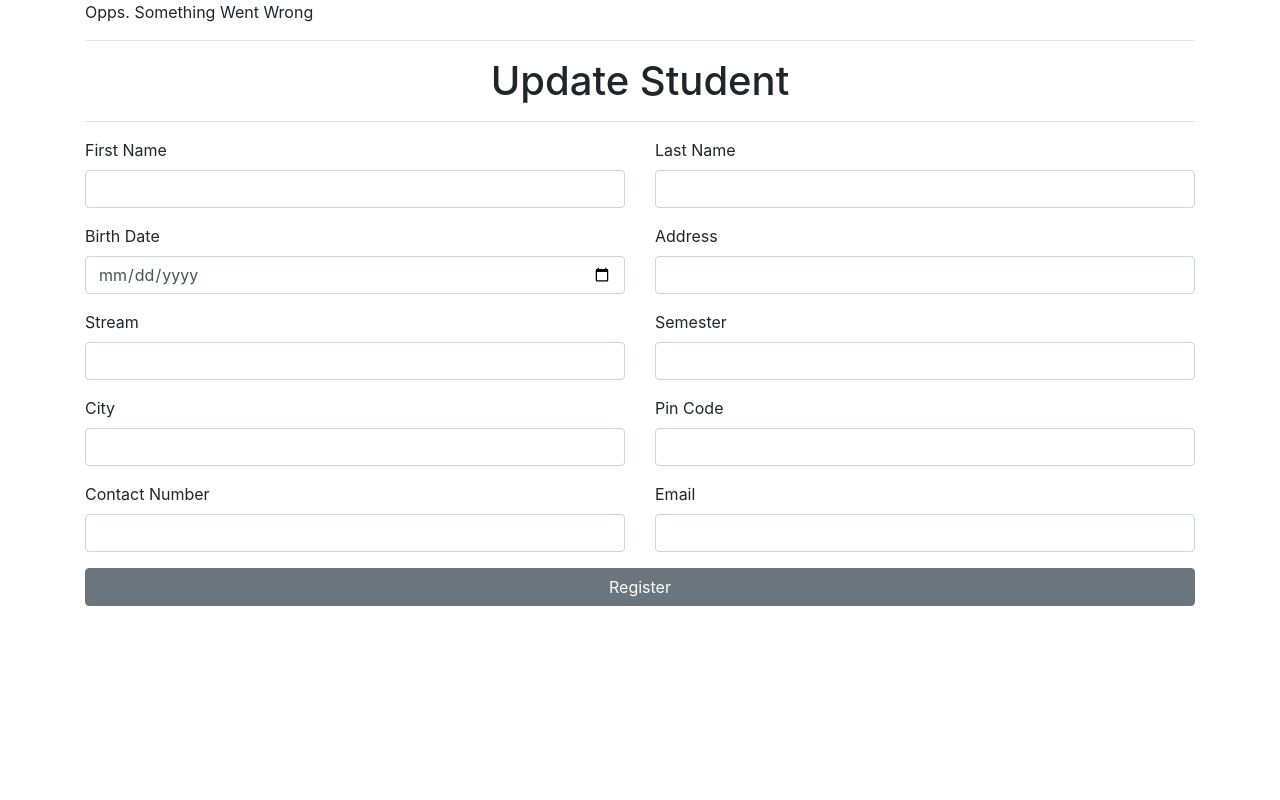
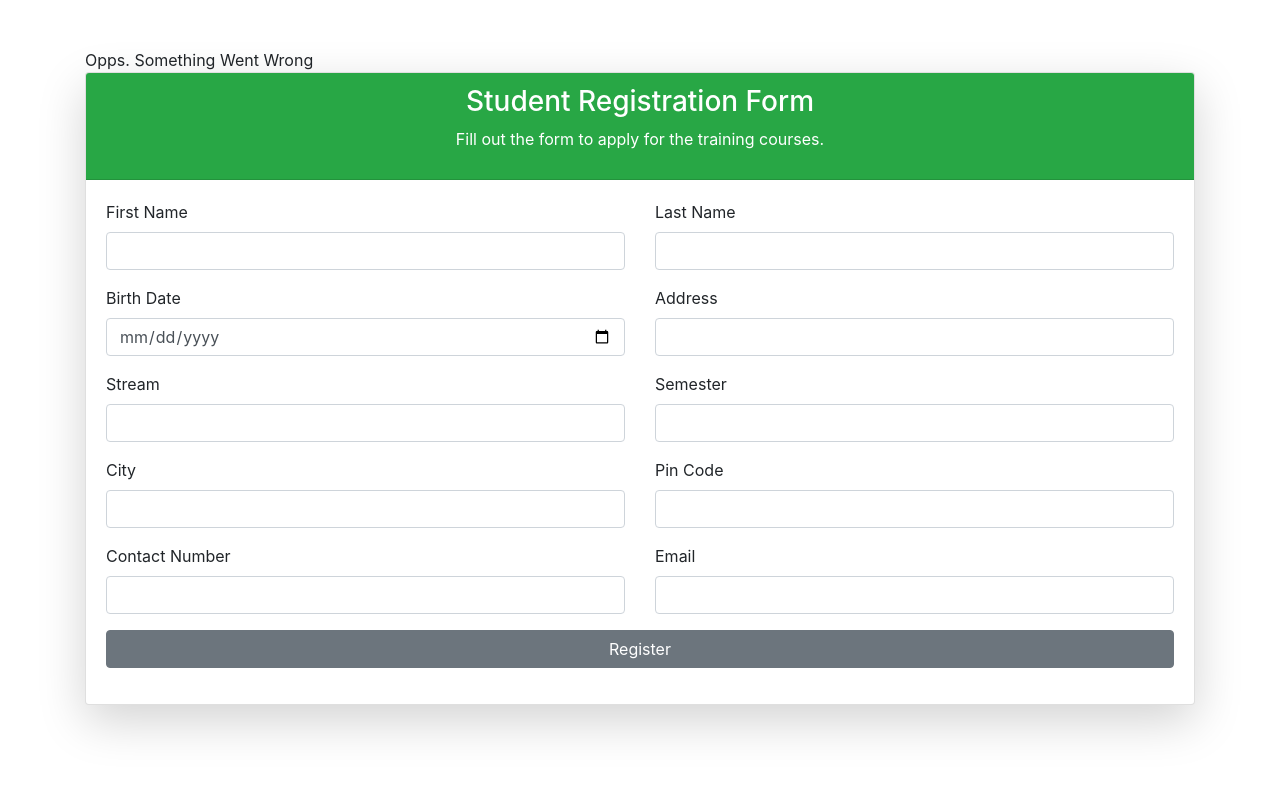
Before and after one commit to bhaktitukadiya/PHP, a PHP site: page /update_student.php in a window 1280 px wide. Run offline with PHP 8.4, Linux system fonts and the light colour scheme; data that the repository does not hold is empty.

Commit message:
Form Design

```diff
--- a/ASSIGNMENT/update_student.php
+++ b/ASSIGNMENT/update_student.php
@@ -108,10 +108,13 @@
 
 </head>
 
-<body class="container">
-    <hr>
-    <h1 class="text-center">Update Student</h1>
-    <hr>
+<body class="container mt-5">
+    <div class="card shadow-lg">
+        <div class="card-header bg-success text-white text-center">
+            <h3>Student Registration Form</h3>
+            <p>Fill out the form to apply for the training courses.</p>
+        </div>
+        <div class="card-body">
 
             <form action="#" method="post">
 
@@ -251,6 +254,7 @@
 
                 <button type="submit" class="btn btn-secondary btn-block">Register</button>
             </form>
-
+        </div>
+    </div>
 </body>
 </html>
```
Also changed, not shown: ASSIGNMENT/registration.php (+9 -7 lines). Lines whose indentation alone changed are shown as unchanged.
